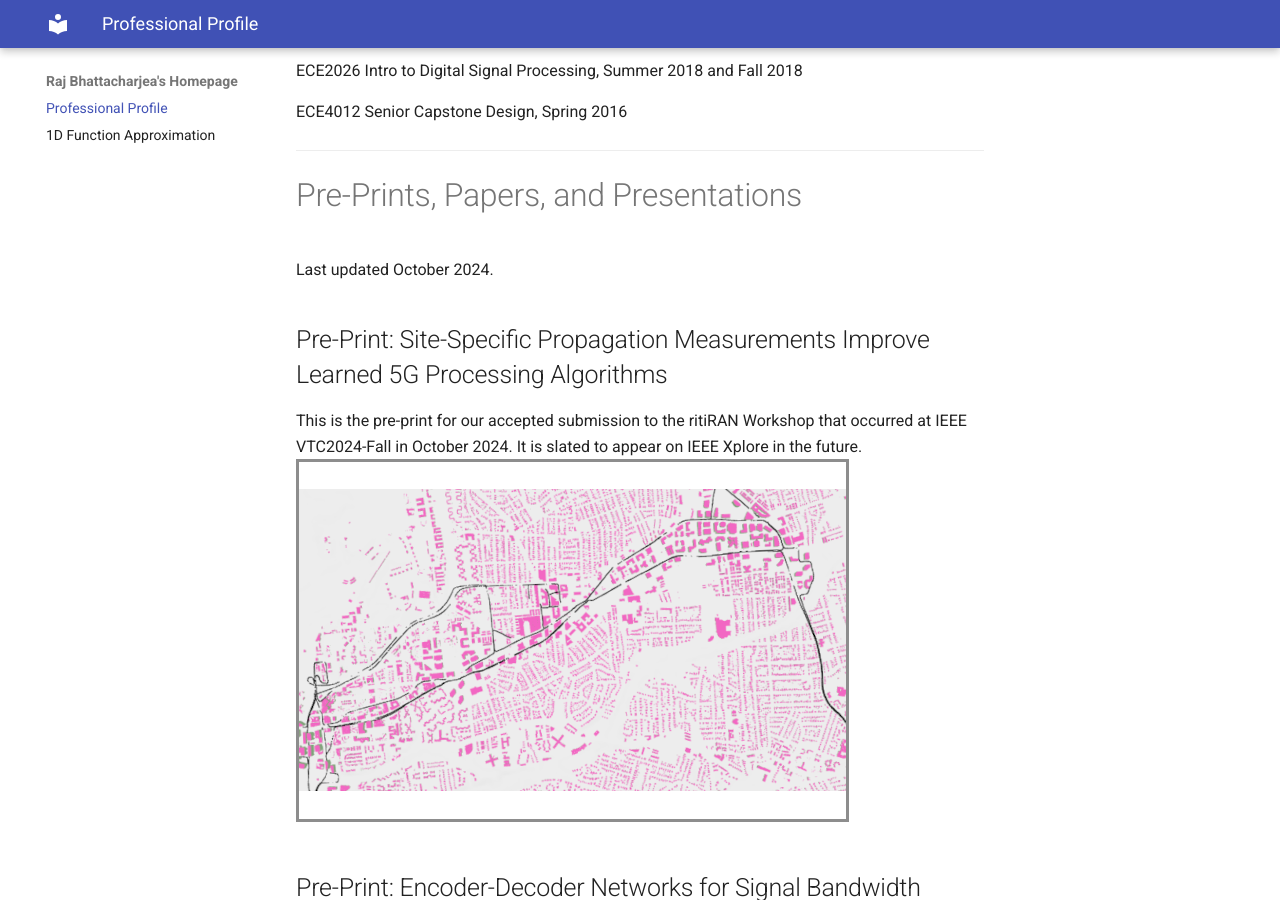
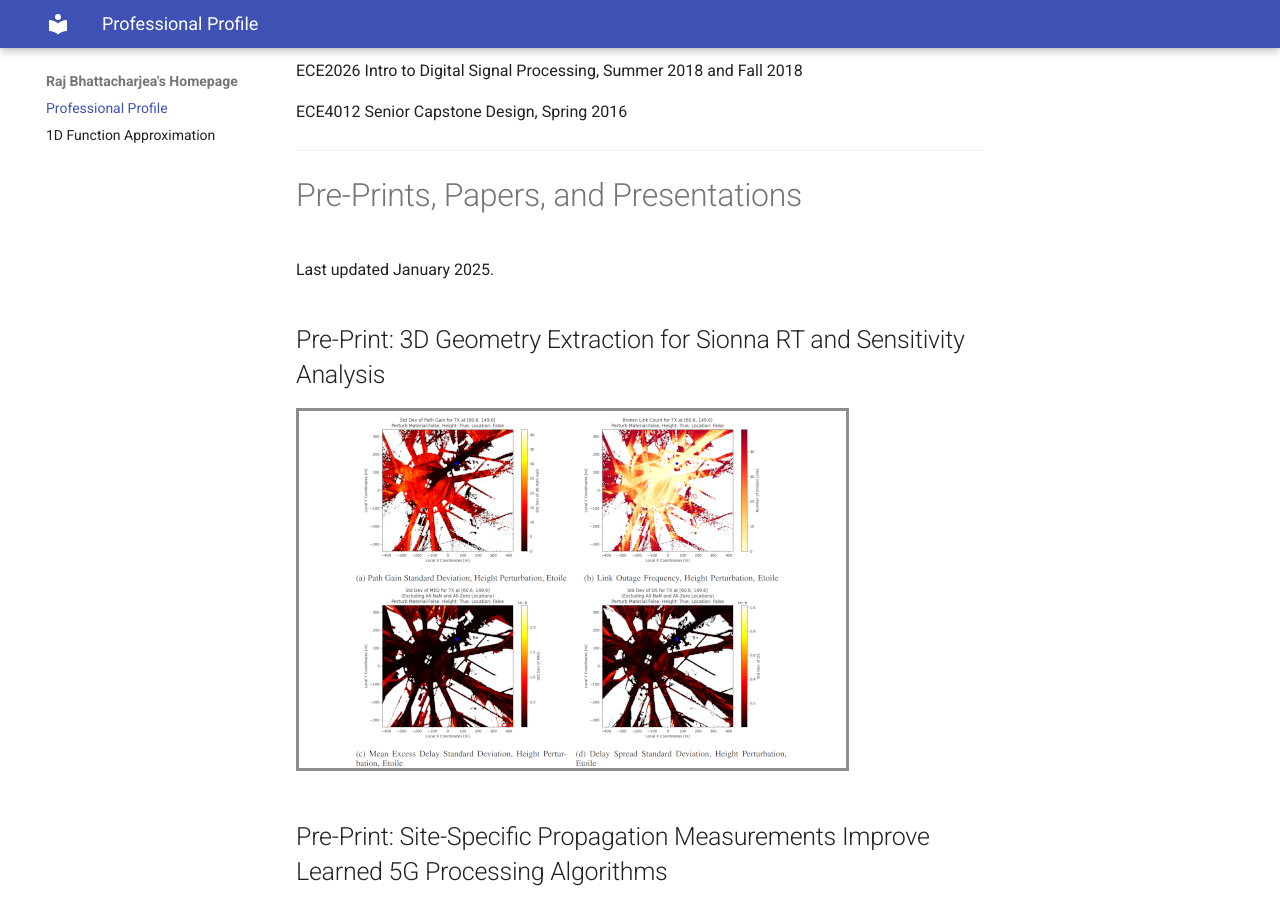
Before and after one commit to rajb245/rajb245.github.io, an MkDocs documentation site: the page built from docs/index.md, in a window 1280 px wide and 900 px high, scrolled down 932 px. Built offline with MkDocs 1.6.1 and Material for MkDocs 9.7.7, drawn with Linux system fonts in a browser that asks for light colours.

Commit message:
OpenGERT preprint

```diff
--- a/docs/index.md
+++ b/docs/index.md
@@ -37,7 +37,9 @@ ECE2026 Intro to Digital Signal Processing, Summer 2018 and Fall 2018
 ECE4012 Senior Capstone Design, Spring 2016
 ________________________________________________________________________________
 # Pre-Prints, Papers, and Presentations
-Last updated October 2024.
+Last updated January 2025.
+## Pre-Print: 3D Geometry Extraction for Sionna RT and Sensitivity Analysis
+[![OpenGERT: Open Source Automated Geometry Extraction with Geometric and Electromagnetic Sensitivity Analyses for Ray-Tracing Propagation Models](images/openGERT.png)](https://www.arxiv.org/abs/2501.06945)
 ## Pre-Print: Site-Specific Propagation Measurements Improve Learned 5G Processing Algorithms
 This is the pre-print for our accepted submission to the ritiRAN Workshop that occurred at IEEE VTC2024-Fall in October 2024. It is slated to  appear on IEEE Xplore in the future.
 [![How Critical is Site-Specific RAN Optimization? 5G Open-RAN Uplink Air Interface Performance Test and Optimization from Macro-Cell CIR Data](images/ritiran.png)](https://arxiv.org/abs/2410.19565)
```
Also changed, not shown: docs/images/openGERT.png (added).
